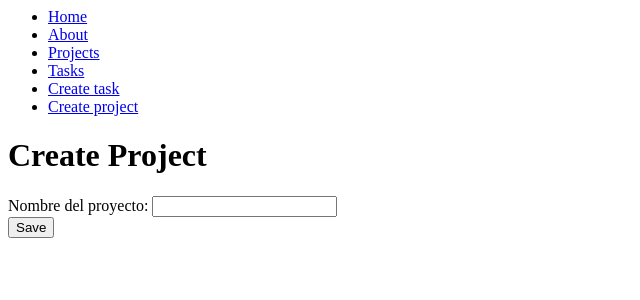
After one commit to Leasim3x/mi-primer-projecto-django, a Django app: page /create_project in a window 1280 px wide. The commit adds this page. Shown: the top 300 px of the page, without its empty margins (0-640 px from the left). Run offline with Django 5.2, Linux system fonts and the light colour scheme.

Commit message:
Aplicación de Formulario en Proyectos

```diff
--- a/myapp/forms.py
+++ b/myapp/forms.py
@@ -3,3 +3,6 @@ from django import forms
 class CreateNewTask(forms.Form):
     title = forms.CharField(label="Titulo de tarea", max_length=200)
     description = forms.CharField(label="descripcion de la tarea",widget=forms.Textarea)
+
+class CreateNewProject(forms.Form):
+    name = forms.CharField(label="Nombre del proyecto", max_length=200)
--- a/myapp/templates/layouts/base.html
+++ b/myapp/templates/layouts/base.html
@@ -15,6 +15,9 @@
         <li>
             <a href="/create_task">Create task</a>
         </li>
+        <li>
+            <a href="/create_project">Create project</a>
+        </li>
     </ul>
 </nav>
 
--- /dev/null
+++ b/myapp/templates/projects/create_project.html
@@ -0,0 +1,14 @@
+{% extends 'layouts/base.html' %}
+
+{% block content %}
+
+    <h1>Create Project</h1>
+
+    <form method="POST">
+        {% csrf_token %}
+
+        {{ form }}
+        <button>Save</button>
+    </form>
+
+{% endblock %}
--- a/myapp/urls.py
+++ b/myapp/urls.py
@@ -10,4 +10,5 @@ urlpatterns = [
     #path('task/<str:title>', views.task),
     path('tasks/', views.tasks),
     path('create_task', views.create_task),
+    path('create_project', views.create_project),
 ]
--- a/myapp/views.py
+++ b/myapp/views.py
@@ -1,7 +1,7 @@
 from django.http import HttpResponse
 from .models import Project, Task # "." indica que la carpeta se encuentra en la misma ruta que este archivo
 from django.shortcuts import render, redirect
-from .forms import CreateNewTask
+from .forms import CreateNewTask, CreateNewProject
 
 # Create your views here.
 def index(request):
@@ -22,7 +22,7 @@ def hello(request, username):
 def projects(request):
     #projects = list(Project.objects.values())
     projects = Project.objects.all()
-    return render(request, 'projects.html', {
+    return render(request, 'projects/projects.html', {
         'projects': projects
     })
 
@@ -31,15 +31,26 @@ def projects(request):
 def tasks(request):
     #task = get_object_or_404(Task, id = id)
     tasks = Task.objects.all()
-    return render(request, 'tasks.html', {
+    return render(request, 'tasks/tasks.html', {
         'tasks': tasks
     })
 
 def create_task(request):
     if request.method == 'GET':
-        return render(request, 'create_task.html', {
+        return render(request, 'tasks/create_task.html', {
             'form': CreateNewTask()
         })
     else:
         Task.objects.create(title=request.POST['title'], description = request.POST['description'], project_id=2)
         return redirect('tasks/')
+
+def create_project(request):
+    if request.method == 'GET':
+        return render(request, 'projects/create_project.html', {'form': CreateNewProject()
+                                                                })
+    else:
+        print(request.POST)
+        project = Project.objects.create(name=request.POST["name"])
+        print(project)
+        return render(request, 'projects/create_project.html', {'form': CreateNewProject()
+                                                                })
```
Also changed, not shown: db.sqlite3, myapp/templates/projects/projects.html (renamed from myapp/templates/projects.html), myapp/templates/tasks/create_task.html (renamed from myapp/templates/create_task.html), myapp/templates/tasks/tasks.html (renamed from myapp/templates/tasks.html).
